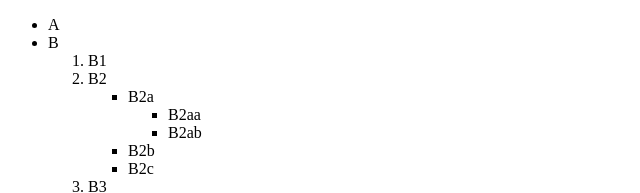
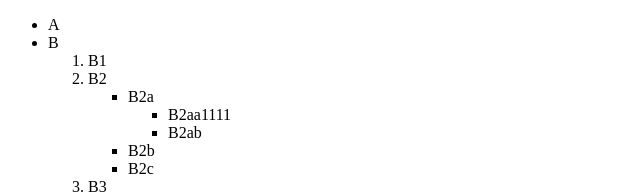
Before and after one commit to Jeffg2221/Web-Dev-Bootcamp, a plain HTML site: page 3.1 Nesting and Indentation/index.html in a window 1280 px wide. Shown: the top 193 px of the page, 0-640 px from the left. Drawn offline with Linux system fonts and the light colour scheme.

Commit message:
second commit

```diff
--- a/3.1 Nesting and Indentation/index.html
+++ b/3.1 Nesting and Indentation/index.html
@@ -18,7 +18,7 @@
               <ul>
                 <li>B2a
                   <ul>
-                    <li>B2aa</li>
+                    <li>B2aa1111</li>
                     <li>B2ab</li>
                   </ul>
                 </li>
```
